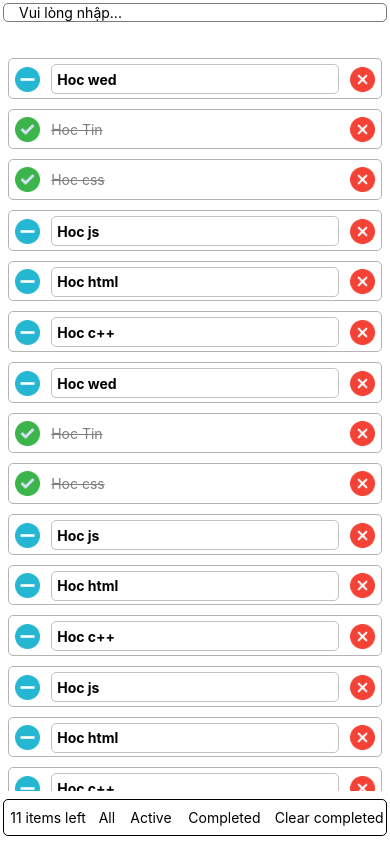
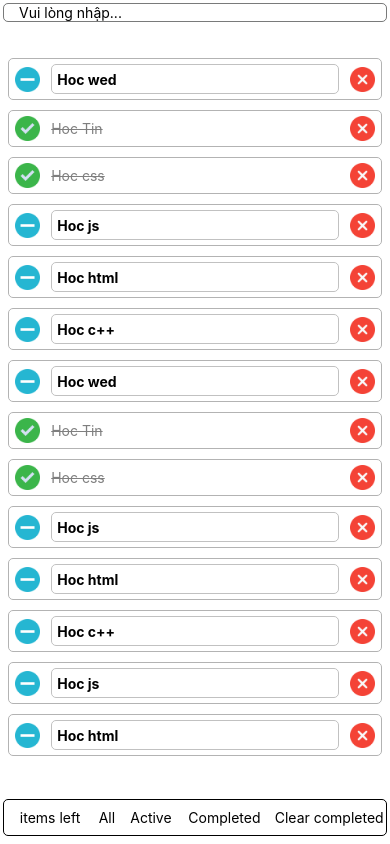
Before and after one commit to dauquan1108/Todolist_React_Native, a React Native app: screen / in a window 390 px wide. Built offline with nearby package versions, Linux system fonts and the light colour scheme.

Commit message:
test thu 5

```diff
--- a/App.js
+++ b/App.js
@@ -1,8 +1,14 @@
 import React, {Component} from 'react';
-import Index from './Component/TodoList';
+import TodoList from './Component/TodoList';
+// import Test from './Component/Tets';
 class App extends Component {
   render() {
-    return <Index />;
+    return (
+      <>
+        {/* <Test /> */}
+        <TodoList />
+      </>
+    );
   }
 }
 export default App;
--- /dev/null
+++ b/Component/Tets/index.js
@@ -0,0 +1,17 @@
+import React, {Component} from 'react';
+// import Flex from './Flex';
+import ReactNative from './ReactNative';
+import {Text, View} from 'react-native';
+
+class Index extends Component {
+  render() {
+    return (
+      <View>
+        {/* <Flex /> */}
+        <ReactNative />
+      </View>
+    );
+  }
+}
+
+export default Index;
--- a/Component/TodoList/index.js
+++ b/Component/TodoList/index.js
@@ -2,13 +2,13 @@ import React, {Component} from 'react';
 import Header from './Header';
 import Contents from './Contents';
 import Footer from './Footer';
-import {ScrollView, StyleSheet, View} from 'react-native';
+import {ScrollView, StyleSheet, View, FlatList} from 'react-native';
 import uuid from 'react-native-uuid';
 class Index extends Component {
   constructor() {
     super();
     this.state = {
-      todolist: [
+      todoList: [
         {id: 1, text: 'Hoc wed', status: true},
         {id: 2, text: 'Hoc Tin', status: false},
         {id: 3, text: 'Hoc css', status: false},
@@ -23,29 +23,28 @@ class Index extends Component {
         {id: 12, text: 'Hoc c++', status: true},
         {id: 13, text: 'Hoc js', status: true},
         {id: 14, text: 'Hoc html', status: true},
-        {id: 15, text: 'Hoc c++', status: true},
       ],
-      todolistView: [],
+      todoListView: [],
       statusShow: 'all',
     };
   }
   static getDerivedStateFromProps(props, state) {
-    const {statusShow, todolist} = state;
-    let todolistView = todolist;
+    const {statusShow, todoList} = state;
+    let todoListView = todoList;
     switch (statusShow) {
       case 'active': {
-        todolistView = todolist.filter(number => number.status);
+        todoListView = todoList.filter(number => number.status);
         break;
       }
       case 'completed': {
-        todolistView = todolist.filter(num => !num.status);
+        todoListView = todoList.filter(num => !num.status);
         break;
       }
       default: {
         break;
       }
     }
-    return {todolistView};
+    return {todoListView};
   }
 
   updateStatusShow = statusShow => {
@@ -55,80 +54,80 @@ class Index extends Component {
   };
 
   checkStatus = id => {
-    const {todolist} = this.state;
-    todolist.forEach(item => {
+    const {todoList} = this.state;
+    todoList.forEach(item => {
       if (item.id === id) {
         item.status = !item.status;
       }
     });
     this.setState({
-      todolist,
+      todoList,
     });
   };
 
   addData = value => {
-    const {todolist} = this.state;
-    todolist.unshift({
+    const {todoList} = this.state;
+    todoList.unshift({
       id: uuid.v4(),
       text: value,
       status: true,
     });
     this.setState({
-      todolist,
+      todoList,
     });
   };
 
   updatingData = (id, value) => {
-    const {todolist} = this.state;
-    todolist.forEach(item => {
+    const {todoList} = this.state;
+    todoList.forEach(item => {
       if (item.id === id) {
         item.text = value;
       }
     });
     this.setState({
-      todolist,
+      todoList,
     });
   };
 
   deleteItem = id => {
-    const {todolist} = this.state;
-    const todoListCopy = [...todolist];
+    const {todoList} = this.state;
+    const todoListCopy = [...todoList];
     const todoListDeleted = todoListCopy.filter(todo => todo.id !== id);
     this.setState({
-      todolist: todoListDeleted,
+      todoList: todoListDeleted,
     });
   };
 
   numberActive = () => {
-    const {todolist} = this.state;
-    const todoNumber = todolist.filter(num => num.status);
+    const {todoList} = this.state;
+    const todoNumber = todoList.filter(num => num.status);
     return todoNumber.length;
   };
 
   clearCompleted = () => {
-    const {todolist} = this.state;
+    const {todoList} = this.state;
     this.setState({
-      todolist: todolist.filter(item => item.status),
+      todoList: todoList.filter(item => item.status),
     });
   };
   checkNumberCompleted = () => {
-    const {todolist} = this.state;
-    const todoNumber = todolist.filter(num => !num.status);
+    const {todoList} = this.state;
+    const todoNumber = todoList.filter(num => !num.status);
     return todoNumber.length;
   };
 
   render() {
-    const {todolistView, todolist} = this.state;
-    const numberTodolist = this.numberActive();
+    const {todoListView, todoList} = this.state;
+    const numbertodoList = this.numberActive();
     const onClearCompleted = this.checkNumberCompleted();
     return (
-      <View style={styles.TodoList}>
+      <View style={styles.todoList}>
         <View style={styles.Header}>
           <Header AddData={this.addData} />
         </View>
         <View style={styles.Contents}>
-          <ScrollView>
-            {todolistView.map(item => {
+          {/* <ScrollView> */}
+          {/* {todoListView.map(item => {
               return (
                 <Contents
                   item={item}
@@ -138,15 +137,28 @@ class Index extends Component {
                   updatingData={this.updatingData}
                 />
               );
-            })}
-          </ScrollView>
+            })} */}
+          {/* </ScrollView> */}
+          <FlatList
+            data={todoListView}
+            renderItem={({item, index}) => {
+              return (
+                <Contents
+                  item={item}
+                  index={item.id}
+                  checkStatus={this.checkStatus}
+                  deleteItem={this.deleteItem}
+                  updatingData={this.updatingData}
+                />
+              );
+            }}></FlatList>
         </View>
-        {todolist.length ? (
+        {todoList.length ? (
           <View style={styles.Footer}>
             <Footer
               clearCompleted={this.clearCompleted}
               updateStatusShow={this.updateStatusShow}
-              numberTodolist={numberTodolist}
+              numbertodoList={numbertodoList}
               onClearCompleted={onClearCompleted}
             />
           </View>
@@ -156,7 +168,7 @@ class Index extends Component {
   }
 }
 const styles = StyleSheet.create({
-  TodoList: {
+  todoList: {
     borderRadius: 5,
     padding: 3,
     flex: 1,
```
Also changed, not shown: Component/Tets/Flex.js (added, +92 -0 lines), Component/Tets/ReactNative.js (added, +21 -0 lines).
